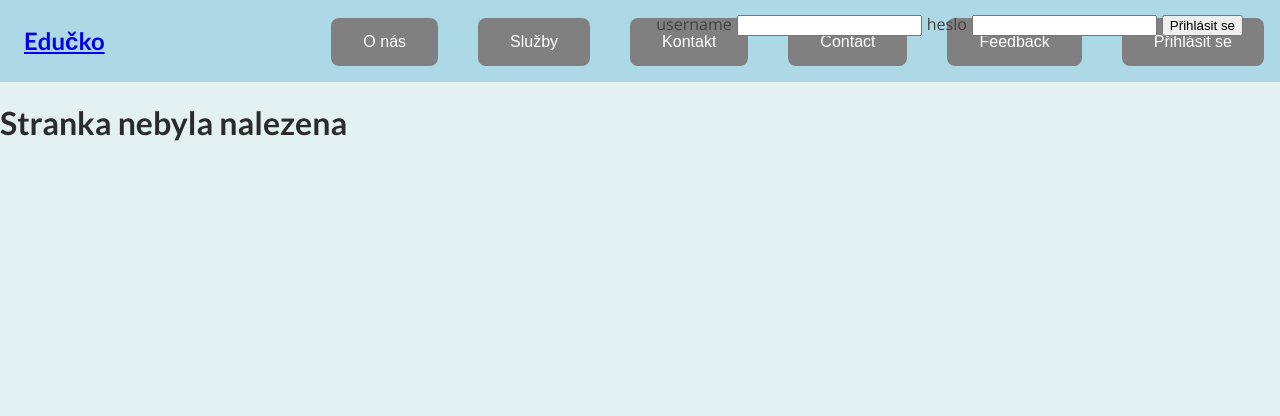
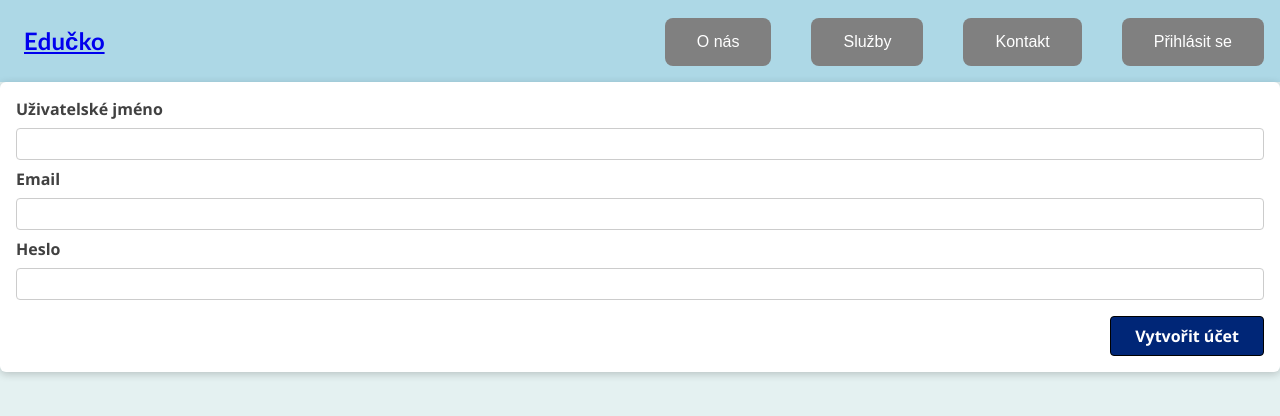
Before and after one commit to kurek775/Educko, a Next.js app in the folder reactjs/: page /register_page in a window 1280 px wide. Before the commit this address had no page. Shown: the top 416 px of the page. Built offline with nearby package versions, Linux system fonts and the light colour scheme.

Commit message:
Databaze auth fail

```diff
--- a/reactjs/components/Navbar/MenuItems.js
+++ b/reactjs/components/Navbar/MenuItems.js
@@ -11,16 +11,9 @@ export default [
     id: 3,
     title: "Kontakt",
   },
+
   {
     id: 4,
-    title: "Contact",
-  },
-  {
-    id: 5,
-    title: "Feedback",
-  },
-  {
-    id: 6,
     title: "Přihlásit se",
   },
 ];
--- a/reactjs/components/Navbar/Navbar.js
+++ b/reactjs/components/Navbar/Navbar.js
@@ -21,7 +21,7 @@ const Navbar = (props) => {
             {MenuItems.map(({ id, title }) => (
               <li key={id} className={NavStyle.navItem}>
                 <div className={NavStyle.navLink}>
-                  <Link href="/loginPage">
+                  <Link href="/register_page">
                     <button className={NavStyle.button}>{title}</button>
                   </Link>
                 </div>
--- /dev/null
+++ b/reactjs/components/Navbar/Register_form.js
@@ -0,0 +1,55 @@
+import { useRef } from 'react';
+
+import Card from '../ui/Card';
+import classes from './Register_form.module.css';
+
+function RegisterForm(props) {
+  const usernameInputRef = useRef();
+  const emailInputRef = useRef();
+  const passwordInputRef = useRef();
+
+
+  function submitHandler(event) {
+    event.preventDefault();
+
+    const enteredUname = usernameInputRef.current.value;
+    const enteredPassword = passwordInputRef.current.value;
+    const enteredEmail = emailInputRef.current.value;
+
+
+    const UData = {
+      uname: enteredUname,
+      password: enteredPassword,
+       email: enteredEmail,
+
+    };
+
+    props.onAddMeetup(UData);
+  }
+
+  return (
+    <Card>
+      <form className={classes.form} onSubmit={submitHandler}>
+        <div className={classes.control}>
+          <label htmlFor='uname'>Uživatelské jméno</label>
+          <input type='text' required id='uname' ref={usernameInputRef} />
+        </div>
+
+        <div className={classes.control}>
+          <label htmlFor='email'>Email</label>
+          <input type='text' required id='email' ref={emailInputRef} />
+        </div>
+        <div className={classes.control}>
+          <label htmlFor='address'>Heslo</label>
+          <input type='text' required id='password' ref={passwordInputRef} />
+        </div>
+
+        <div className={classes.actions}>
+          <button>Vytvořit účet</button>
+        </div>
+      </form>
+    </Card>
+  );
+}
+
+export default RegisterForm;
--- /dev/null
+++ b/reactjs/components/Navbar/Register_form.module.css
@@ -0,0 +1,45 @@
+.form {
+    padding: 1rem;
+  }
+
+  .control {
+    margin-bottom: 0.5rem;
+  }
+
+  .control label {
+    display: block;
+    font-weight: bold;
+    margin-bottom: 0.5rem;
+  }
+
+  .control input,
+  .control textarea {
+    display: block;
+    font: inherit;
+    border-radius: 4px;
+    border: 1px solid #ccc;
+    padding: 0.25rem;
+    width: 100%;
+  }
+
+  .actions {
+    margin-top: 1rem;
+    text-align: right;
+  }
+
+  .actions button {
+    font: inherit;
+    cursor: pointer;
+    background-color: #002677;
+    color: white;
+    padding: 0.5rem 1.5rem;
+    border: 1px solid #000000;
+    border-radius: 4px;
+    font-weight: bold;
+  }
+
+  .actions button:hover,
+  .actions button:active {
+    background-color: #0e43a55d;
+    border-color: #0c043a;
+  }
--- a/reactjs/components/Navbar/layout.js
+++ b/reactjs/components/Navbar/layout.js
@@ -1,11 +1,10 @@
 import { Fragment } from "react";
-import LoginInputs from "./loginInputs";
 import Navbar from "./Navbar";
 
 function Layout(props) {
   return (
     <Fragment>
-      <LoginInputs></LoginInputs>
+
       <Navbar></Navbar>
       <main>{props.children}</main>
     </Fragment>
--- /dev/null
+++ b/reactjs/components/ui/Card.js
@@ -0,0 +1,7 @@
+import classes from './Card.module.css';
+
+function Card(props) {
+  return <div className={classes.card}>{props.children}</div>;
+}
+
+export default Card;
--- /dev/null
+++ b/reactjs/components/ui/Card.module.css
@@ -0,0 +1,5 @@
+.card {
+    background-color: white;
+    border-radius: 6px;
+    box-shadow: 0 2px 8px rgba(0, 0, 0, 0.2);
+  }
--- /dev/null
+++ b/reactjs/pages/api/new-user.js
@@ -0,0 +1,28 @@
+import { MongoClient } from 'mongodb';
+
+// /api/new-meetup
+// POST /api/new-meetup
+
+async function handler(req, res) {
+  if (req.method === 'POST') {
+    const data = req.body;
+
+    const client = await MongoClient.connect(
+
+      "mongodb+srv://dbEducko:Rs5ZnltffS0Bh22L@educko.h5stn.mongodb.net/Myfirstdatabase?retryWrites=true&w=majority"
+    );
+    const db = client.db();
+
+    const meetupsCollection = db.collection('Users');
+
+    const result = await meetupsCollection.insertOne(data);
+
+    console.log(result);
+
+    client.close();
+
+    res.status(201).json({ message: 'Meetup inserted!' });
+  }
+}
+
+export default handler;
--- /dev/null
+++ b/reactjs/pages/register_page/index.js
@@ -0,0 +1,36 @@
+import { Fragment } from 'react';
+import Head from 'next/head';
+import { useRouter } from 'next/router';
+
+import NewMeetupForm from '../../components/navbar/Register_form';
+
+
+function registerPage(){
+    const router = useRouter();
+
+    async function addMeetupHandler(enteredMeetupData) {
+      const response = await fetch('/api/new-user', {
+        method: 'POST',
+        body: JSON.stringify(enteredMeetupData),
+        headers: {
+          'Content-Type': 'application/json',
+        },
+      });
+
+      const data = await response.json();
+
+      console.log(data);
+
+      router.push('/');
+    }
+
+    return (
+      <Fragment>
+
+        <NewMeetupForm onAddMeetup={addMeetupHandler} />
+      </Fragment>
+    );
+  }
+
+
+export default registerPage;
```
Also changed, not shown: reactjs/components/Navbar/Backdrop.js (added, +8 -0 lines), reactjs/components/Navbar/Backdrop.module.css (added, +9 -0 lines), 1 other file (tests, documents, lock files or other folders).
